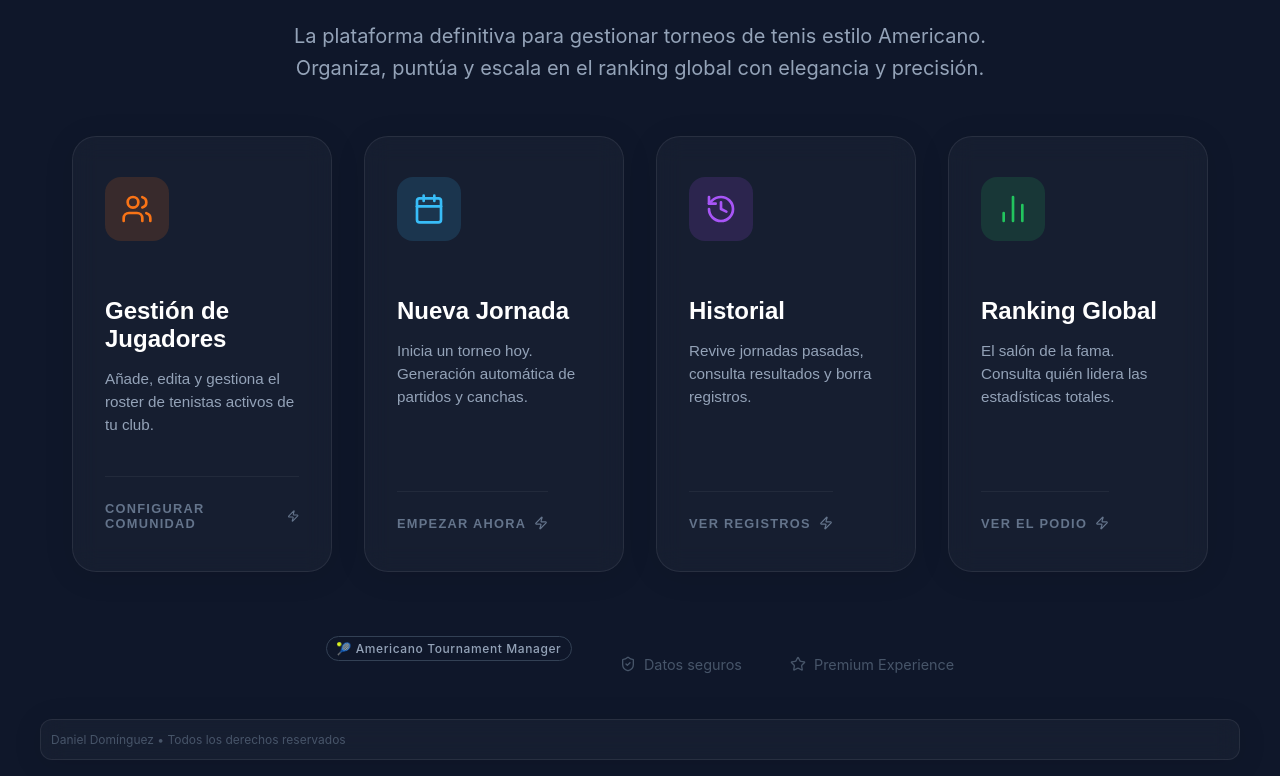
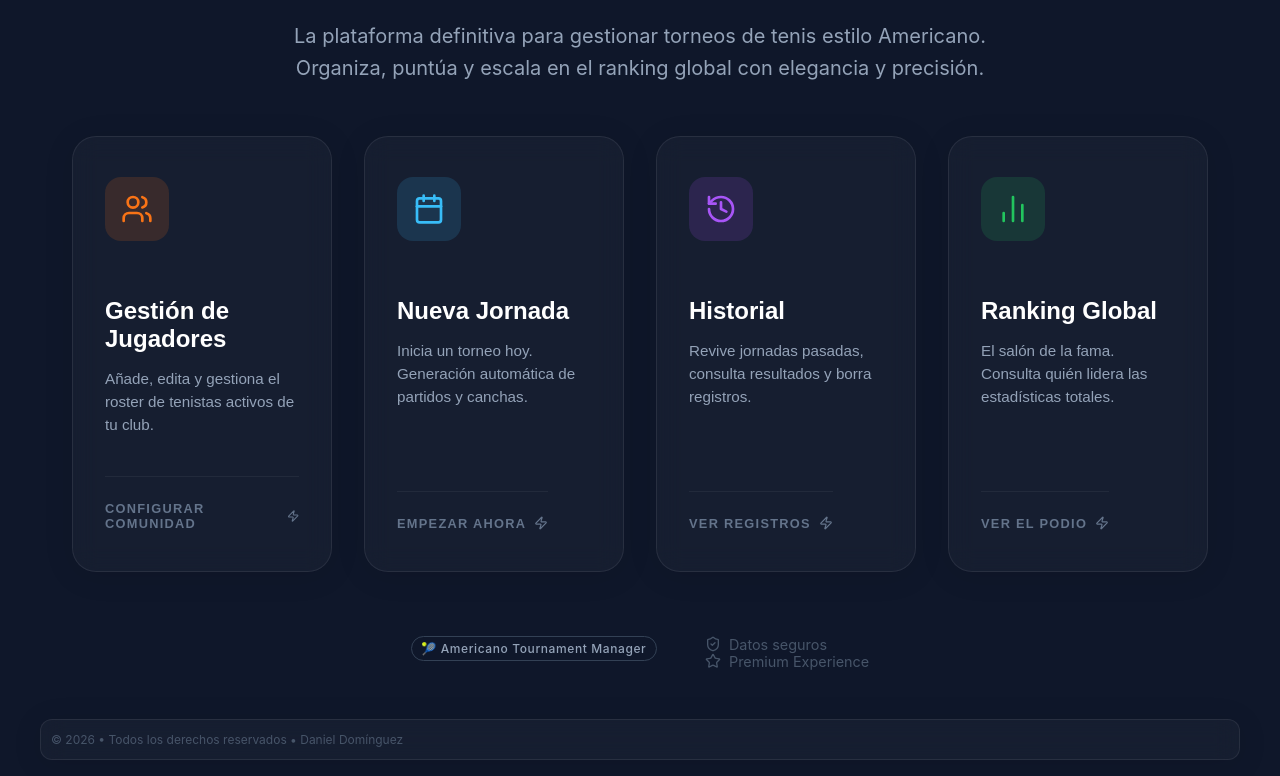
Before and after one commit to danield1969/americano-app, a React (Vite) app in the folder client/: page / in a window 1280 px wide. Shown: the part 332-1108 px from the top of the page. Built offline with nearby package versions, Linux system fonts and the light colour scheme.

Commit message:
Otros cambio en el footer del Home

```diff
--- a/client/src/App.tsx
+++ b/client/src/App.tsx
@@ -169,7 +169,7 @@ function App() {
 
         <footer className="main-footer">
           <div className="footer-content glass-panel">
-            <p className="footer-derechos">Daniel Domínguez • Todos los derechos reservados</p>
+            <p className="footer-derechos"> © 2026 • Todos los derechos reservados • Daniel Domínguez</p>
           </div>
         </footer>
       </div>
--- a/client/src/components/Home.tsx
+++ b/client/src/components/Home.tsx
@@ -80,11 +80,13 @@ export default function Home({ onNavigate }: HomeProps) {
 
       <footer className="home-footer animate-fade-in">
         <div className="badge animate-fade-in">🎾 Americano Tournament Manager</div>
-        <div className="footer-item">
-          <ShieldCheck size={16} /> <span>Datos seguros</span>
-        </div>
-        <div className="footer-item">
-          <Star size={16} /> <span>Premium Experience</span>
+        <div>
+          <div className="footer-item">
+            <ShieldCheck size={16} /> <span>Datos seguros</span>
+          </div>
+          <div className="footer-item">
+            <Star size={16} /> <span>Premium Experience</span>
+          </div>
         </div>
       </footer>
     </div>
```
